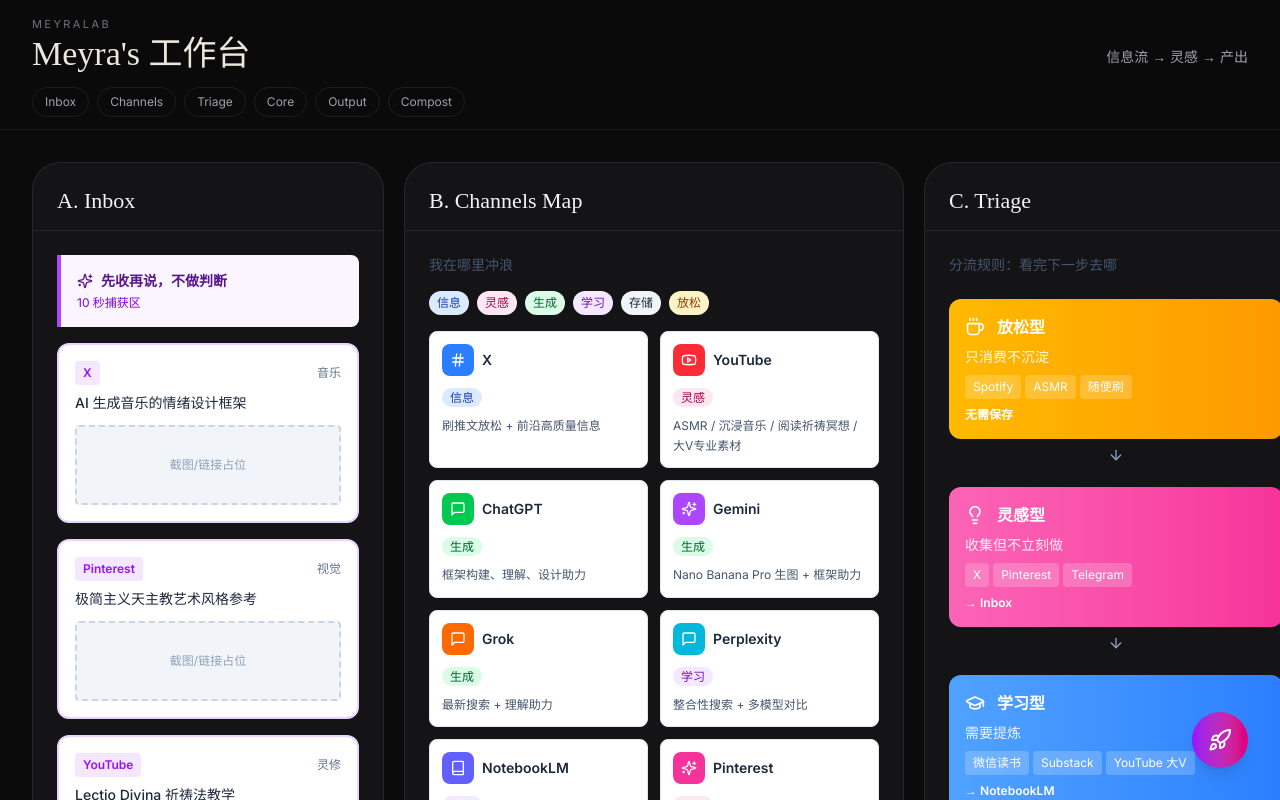
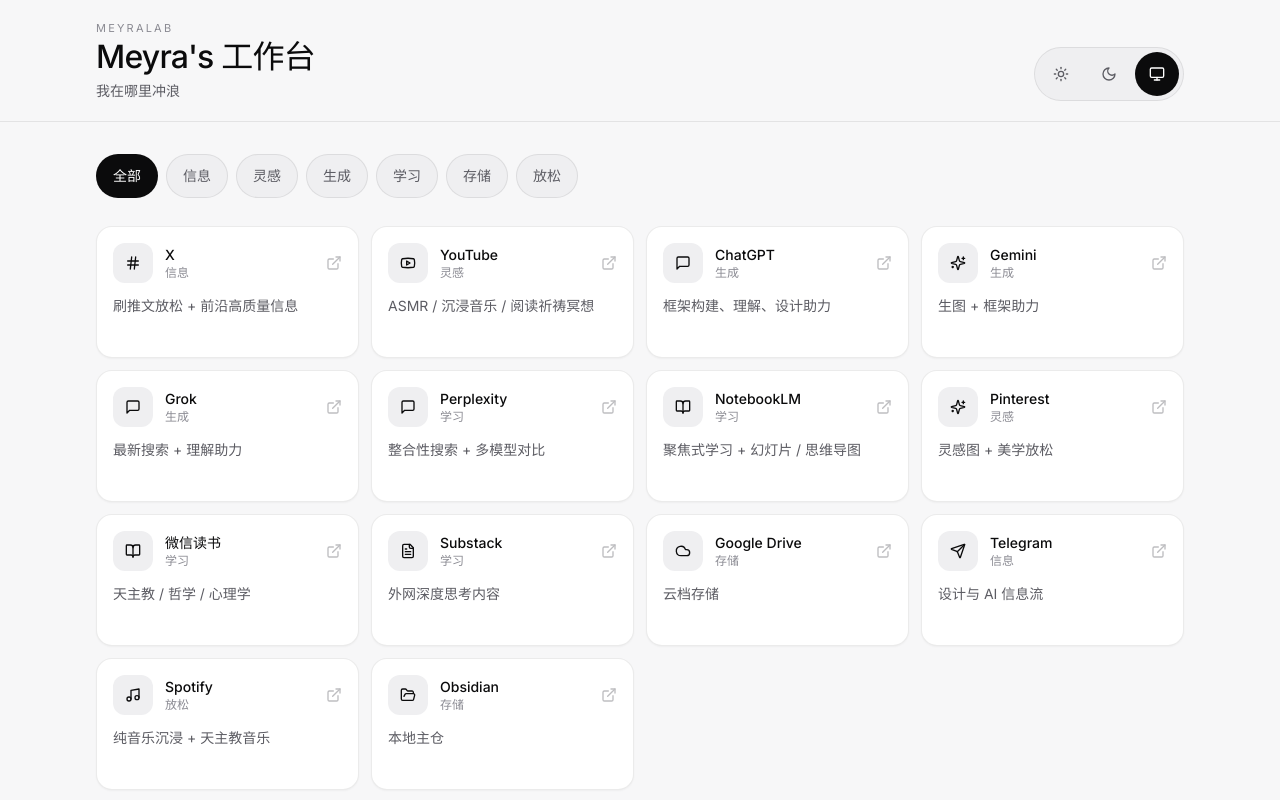
Before and after one commit to MeyraLab/meyra-workbench, a React (Vite) app: page / in a window 1280 px wide. Shown: the top 800 px of the page. Built offline with nearby package versions, Linux system fonts and the light colour scheme.

Commit message:
feat: replace board with Chinese app launcher UI

```diff
--- a/src/app/App.tsx
+++ b/src/app/App.tsx
@@ -1,5 +1,106 @@
-import { SurfingOS } from './components/SurfingOS';
+import { useEffect, useMemo, useState } from 'react';
+import {
+  BookOpen, Cloud, ExternalLink, FileText, FolderOpen, Hash,
+  MessageSquare, Moon, Music, Send, Sparkles, Sun, Monitor, Youtube,
+} from 'lucide-react';
+import { APPS, CATEGORIES, type AppCategory, type AppEntry } from './apps';
+import { applyTheme, readThemePref, type ThemePref } from './theme';
+
+const ICONS = {
+  x: Hash, youtube: Youtube, chat: MessageSquare, spark: Sparkles,
+  book: BookOpen, file: FileText, cloud: Cloud, send: Send, music: Music, folder: FolderOpen,
+} as const;
+
+const THEME_OPTIONS: Array<{ id: ThemePref; label: string; icon: typeof Sun }> = [
+  { id: 'light', label: '浅色模式', icon: Sun },
+  { id: 'dark', label: '深色模式', icon: Moon },
+  { id: 'system', label: '系统模式', icon: Monitor },
+];
 
 export default function App() {
-  return <SurfingOS />;
+  const [pref, setPref] = useState<ThemePref>('system');
+  const [category, setCategory] = useState<'全部' | AppCategory>('全部');
+
+  useEffect(() => {
+    const initial = readThemePref();
+    setPref(initial);
+    applyTheme(initial);
+    const mq = window.matchMedia('(prefers-color-scheme: dark)');
+    const onChange = () => {
+      if (readThemePref() === 'system') applyTheme('system');
+    };
+    mq.addEventListener('change', onChange);
+    return () => mq.removeEventListener('change', onChange);
+  }, []);
+
+  const visible = useMemo(
+    () => (category === '全部' ? APPS : APPS.filter((app) => app.category === category)),
+    [category],
+  );
+
+  const onTheme = (next: ThemePref) => {
+    setPref(next);
+    applyTheme(next);
+  };
+
+  return (
+    <div className="min-h-screen" style={{ background: 'var(--bg)', color: 'var(--text)' }}>
+      <header className="sticky top-0 z-20 backdrop-blur-xl" style={{ background: 'color-mix(in srgb, var(--bg) 82%, transparent)', borderBottom: '1px solid var(--line)' }}>
+        <div className="mx-auto flex max-w-6xl items-end justify-between gap-4 px-5 py-5 md:px-8">
+          <div>
+            <p className="mb-1 text-[11px] uppercase tracking-[0.2em]" style={{ color: 'var(--dim)' }}>MeyraLab</p>
+            <h1 className="text-[28px] font-medium leading-none tracking-tight md:text-[32px]">Meyra's 工作台</h1>
+            <p className="mt-2 text-sm" style={{ color: 'var(--mute)' }}>我在哪里冲浪</p>
+          </div>
+          <div className="flex items-center gap-1 rounded-full p-1" style={{ background: 'var(--chip)', border: '1px solid var(--line)' }} role="radiogroup" aria-label="主题">
+            {THEME_OPTIONS.map((opt) => {
+              const Icon = opt.icon;
+              const on = pref === opt.id;
+              return (
+                <button key={opt.id} type="button" role="radio" aria-checked={on} aria-label={opt.label} title={opt.label} onClick={() => onTheme(opt.id)} className="flex min-h-11 min-w-11 items-center justify-center rounded-full transition-colors duration-200" style={{ background: on ? 'var(--chip-on)' : 'transparent', color: on ? 'var(--chip-on-text)' : 'var(--mute)' }}>
+                  <Icon className="h-4 w-4" />
+                </button>
+              );
+            })}
+          </div>
+        </div>
+      </header>
+      <main className="mx-auto max-w-6xl px-5 py-6 md:px-8 md:py-8">
+        <div className="mb-6 flex gap-2 overflow-x-auto pb-1">
+          {CATEGORIES.map((cat) => {
+            const on = category === cat;
+            return (
+              <button key={cat} type="button" onClick={() => setCategory(cat)} className="shrink-0 rounded-full px-4 py-2 text-sm min-h-11 transition-colors duration-200" style={{ background: on ? 'var(--chip-on)' : 'var(--chip)', color: on ? 'var(--chip-on-text)' : 'var(--mute)', border: '1px solid var(--line)' }}>
+                {cat}
+              </button>
+            );
+          })}
+        </div>
+        <section className="grid grid-cols-1 gap-3 sm:grid-cols-2 lg:grid-cols-3 xl:grid-cols-4">
+          {visible.map((app) => (
+            <AppCard key={app.name} app={app} />
+          ))}
+        </section>
+      </main>
+    </div>
+  );
 }
+
+function AppCard({ app }: { app: AppEntry }) {
+  const Icon = ICONS[app.icon];
+  return (
+    <a href={app.url} target="_blank" rel="noopener noreferrer" className="group flex min-h-[132px] flex-col rounded-2xl p-4 transition-colors duration-200" style={{ background: 'var(--bg-elev)', border: '1px solid var(--line)', boxShadow: 'var(--shadow)' }} onMouseEnter={(e) => { e.currentTarget.style.background = 'var(--bg-hover)'; e.currentTarget.style.borderColor = 'var(--line-strong)'; }} onMouseLeave={(e) => { e.currentTarget.style.background = 'var(--bg-elev)'; e.currentTarget.style.borderColor = 'var(--line)'; }}>
+      <div className="mb-3 flex items-center gap-3">
+        <span className="flex h-10 w-10 items-center justify-center rounded-xl" style={{ background: 'var(--chip)', color: 'var(--text)' }}>
+          <Icon className="h-4 w-4" />
+        </span>
+        <div className="min-w-0 flex-1">
+          <p className="truncate text-sm font-medium">{app.name}</p>
+          <p className="text-xs" style={{ color: 'var(--dim)' }}>{app.category}</p>
+        </div>
+        <ExternalLink className="h-4 w-4 opacity-40 group-hover:opacity-80" style={{ color: 'var(--mute)' }} />
+      </div>
+      <p className="text-sm leading-relaxed" style={{ color: 'var(--mute)' }}>{app.purpose}</p>
+    </a>
+  );
+}
```
